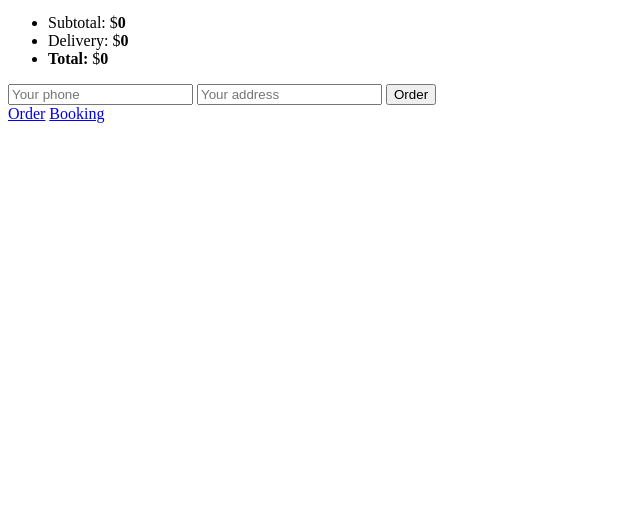
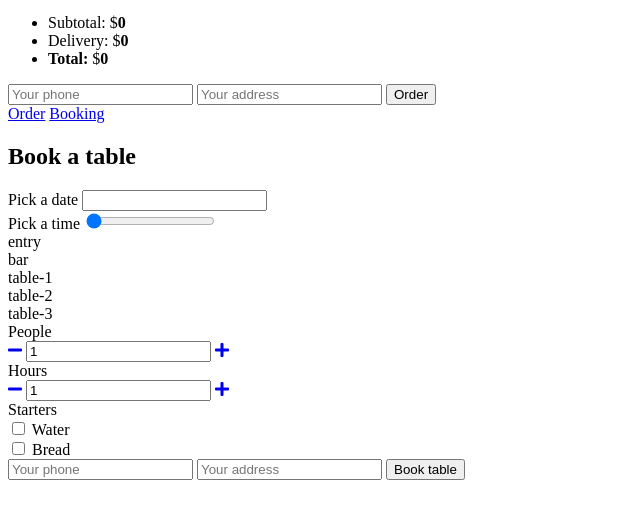
Before and after one commit to Hylarious/projekt_pizzeria, a website with bundled scripts: page src/index.html in a window 1280 px wide. Shown: the part 147-666 px from the top of the page, without its empty margins (0-640 px from the left). Built offline with nearby package versions, Linux system fonts and the light colour scheme; files whose address does not match are found by name.

Commit message:
Add booking section and booking class

```diff
--- a/src/js/app.js
+++ b/src/js/app.js
@@ -1,8 +1,56 @@
-import { settings, select } from './settings.js';
+import { settings, select, classNames } from './settings.js';
 import Product from './components/product.js';
 import Cart from './components/Cart.js';
+import Booking from './components/Booking.js';
 
 const app = {
+  initPages: function () {
+    const thisApp = this;
+
+    thisApp.pages = document.querySelector(select.containerOf.pages).children;
+    thisApp.navLinks = document.querySelectorAll(select.nav.links);
+
+    const idFromHash = window.location.hash.replace('#/', '');
+    let pageMatchingHash = thisApp.pages[0].id;
+    for (let page of thisApp.pages) {
+      if (page.id == idFromHash) {
+        pageMatchingHash = page.id;
+        break;
+      }
+    }
+    thisApp.activatePage(pageMatchingHash);
+
+    for (let link of thisApp.navLinks) {
+      link.addEventListener('click', function (event) {
+        const clickedElement = this;
+        event.preventDefault();
+        // get page id from hrefAtribute
+        const id = clickedElement.getAttribute('href').replace('#', '');
+
+        // run thiApp.activatePage with that id
+        thisApp.activatePage(id);
+
+        // change URL hash
+        window.location.hash = '#/' + id;
+      });
+    }
+  },
+
+  activatePage: function (pageId) {
+    const thisApp = this;
+
+    // add class 'active' to matching pages, remove from non-matching
+    for (let page of thisApp.pages) {
+      page.classList.toggle(classNames.pages.active, page.id == pageId);
+    }
+    // add class 'active' to matching links, remove from non-matching
+    for (let link of thisApp.navLinks) {
+      link.classList.toggle(
+        classNames.nav.active,
+        link.getAttribute('href') == '#' + pageId
+      );
+    }
+  },
   initMenu: function () {
     const thisApp = this;
     // console.log('thisApp.data: ', thisApp.data);
@@ -25,6 +73,11 @@
       app.cart.add(event.detail.product);
     });
   },
+  initBooking: function () {
+    // const thisApp = this;
+    const bookingElem = document.querySelector(select.containerOf.booking);
+    new Booking(bookingElem);
+  },
 
   initData: function () {
     const thisApp = this;
@@ -38,7 +91,6 @@
         return rawResponse.json();
       })
       .then(function (parsedResponse) {
-        console.log('parsedResponse', parsedResponse);
         thisApp.data.products = parsedResponse;
         thisApp.initMenu();
       });
@@ -48,9 +100,10 @@
 
   init: function () {
     const thisApp = this;
-
+    thisApp.initPages();
     thisApp.initData();
     thisApp.initCart();
+    thisApp.initBooking();
   },
 };
 
--- /dev/null
+++ b/src/js/components/Booking.js
@@ -0,0 +1,34 @@
+import { select, templates } from '../settings.js';
+import { utils } from '../utils.js';
+import AmountWidget from './AmountWidget.js';
+
+class Booking {
+  constructor(element) {
+    const thisBooking = this;
+    thisBooking.render(element);
+    thisBooking.initWidgets();
+  }
+  render(booking) {
+    const thisBooking = this;
+
+    thisBooking.dom = {};
+    thisBooking.dom.wrapper = booking;
+
+    const generatedHTML = templates.bookingWidget();
+    const genetaredDom = utils.createDOMFromHTML(generatedHTML);
+    thisBooking.dom.wrapper.appendChild(genetaredDom);
+    thisBooking.dom.peopleAmount = document.querySelector(
+      select.booking.peopleAmount
+    );
+
+    thisBooking.dom.hoursAmount = document.querySelector(
+      select.booking.hoursAmount
+    );
+  }
+  initWidgets() {
+    const thisBooking = this;
+    thisBooking.peopleAmount = new AmountWidget(thisBooking.dom.peopleAmount);
+    thisBooking.hoursAmount = new AmountWidget(thisBooking.dom.hoursAmount);
+  }
+}
+export default Booking;
```
